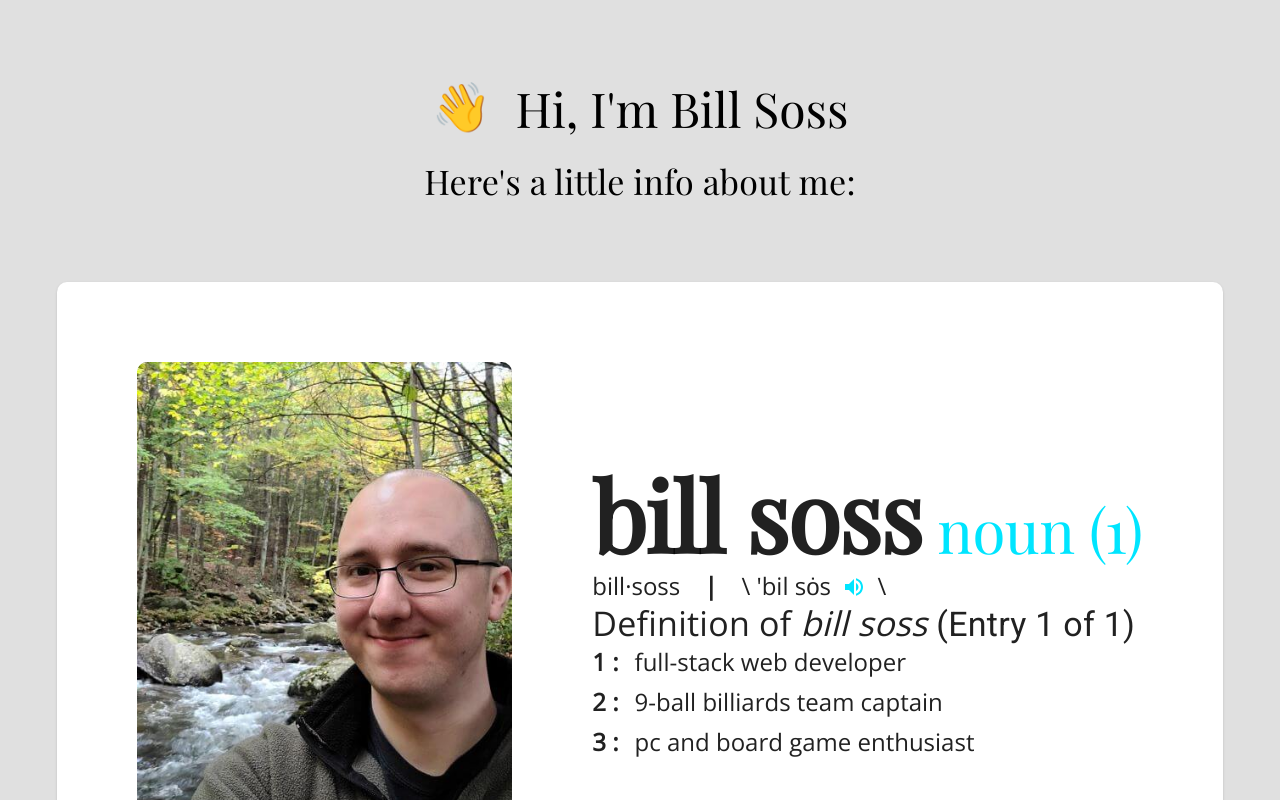
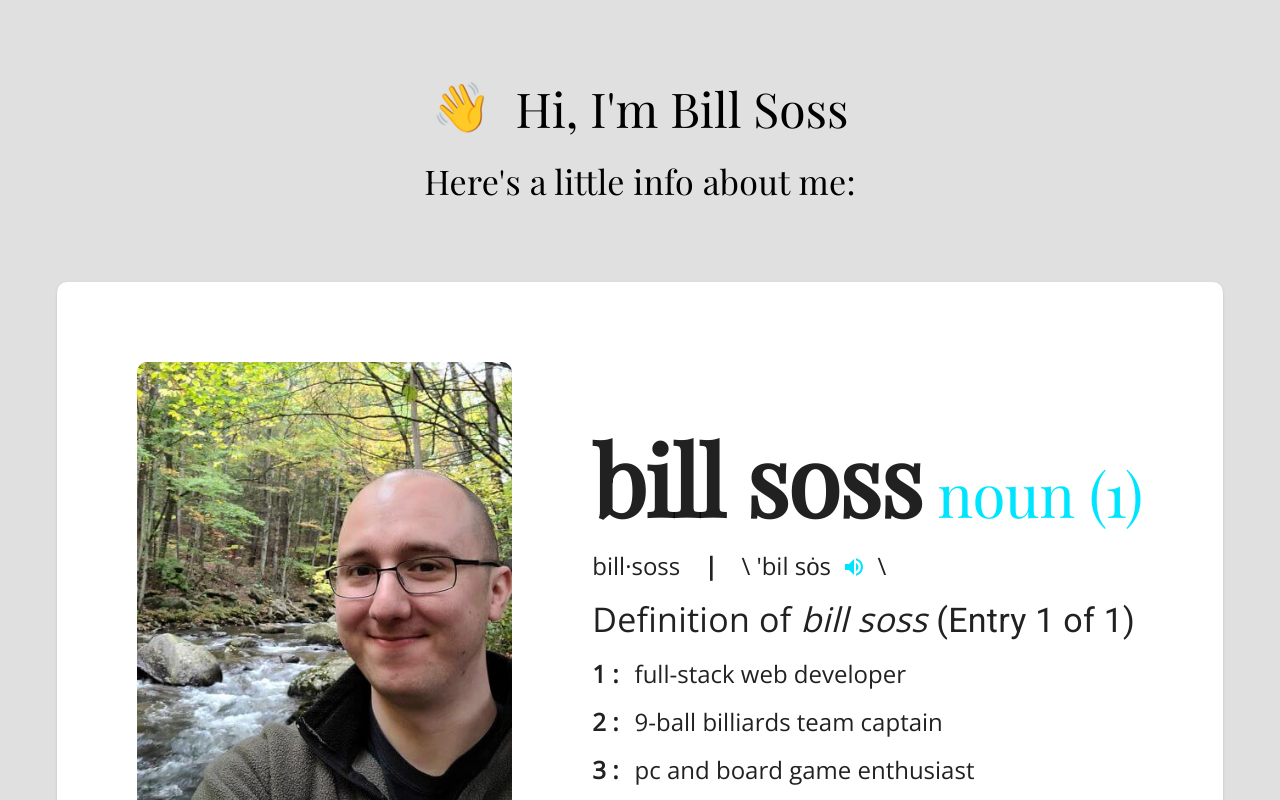
Before and after one commit to sossw1/React-Portfolio, a React (Create React App) app: page / in a window 1280 px wide. Shown: the top 800 px of the page. Built offline with nearby package versions, Linux system fonts and the light colour scheme.

Commit message:
added space between lines

```diff
--- a/src/components/Definition.tsx
+++ b/src/components/Definition.tsx
@@ -82,6 +82,7 @@ export default function Definition() {
           ></Avatar>
         </Box>
         <Box>
+          <Box mb='1rem'>
             <Typography
               variant={mdDown ? 'h2' : 'h1'}
               component='h2'
@@ -89,10 +90,13 @@ export default function Definition() {
               display={smDown ? undefined : 'inline'}
               fontFamily='Playfair Display,serif'
               fontWeight='bold'
-            lineHeight={smDown ? '0.9' : undefined}
             >
               bill soss
             </Typography>
+            <Box
+              mb={smDown ? '1rem' : 0}
+              display={smDown ? undefined : 'inline'}
+            >
               <Typography
                 variant={mdDown ? (smDown ? 'h4' : 'h3') : 'h2'}
                 component='span'
@@ -102,7 +106,9 @@ export default function Definition() {
               >
                 noun (1)
               </Typography>
-          <Box>
+            </Box>
+          </Box>
+          <Box mb='1rem'>
             <Typography
               variant='h5'
               component='span'
@@ -144,7 +150,7 @@ export default function Definition() {
               \
             </Typography>
           </Box>
-          <Box>
+          <Box mb='1rem'>
             <Typography
               variant={mdDown ? 'h5' : 'h4'}
               component='h3'
@@ -164,6 +170,7 @@ export default function Definition() {
               (Entry 1 of 1)
             </Typography>
           </Box>
+          <Box>
             {[
               'full-stack web developer',
               '9-ball billiards team captain',
@@ -173,7 +180,7 @@ export default function Definition() {
                 key={uuid()}
                 variant='h5'
                 component='p'
-              mb='0.5rem'
+                mb='1rem'
                 fontWeight='500'
                 sx={{ ...theme.dictionary }}
               >
@@ -192,6 +199,7 @@ export default function Definition() {
             ))}
           </Box>
         </Box>
+      </Box>
     </Paper>
   );
 }
```
Lines whose indentation alone changed are shown as unchanged.
